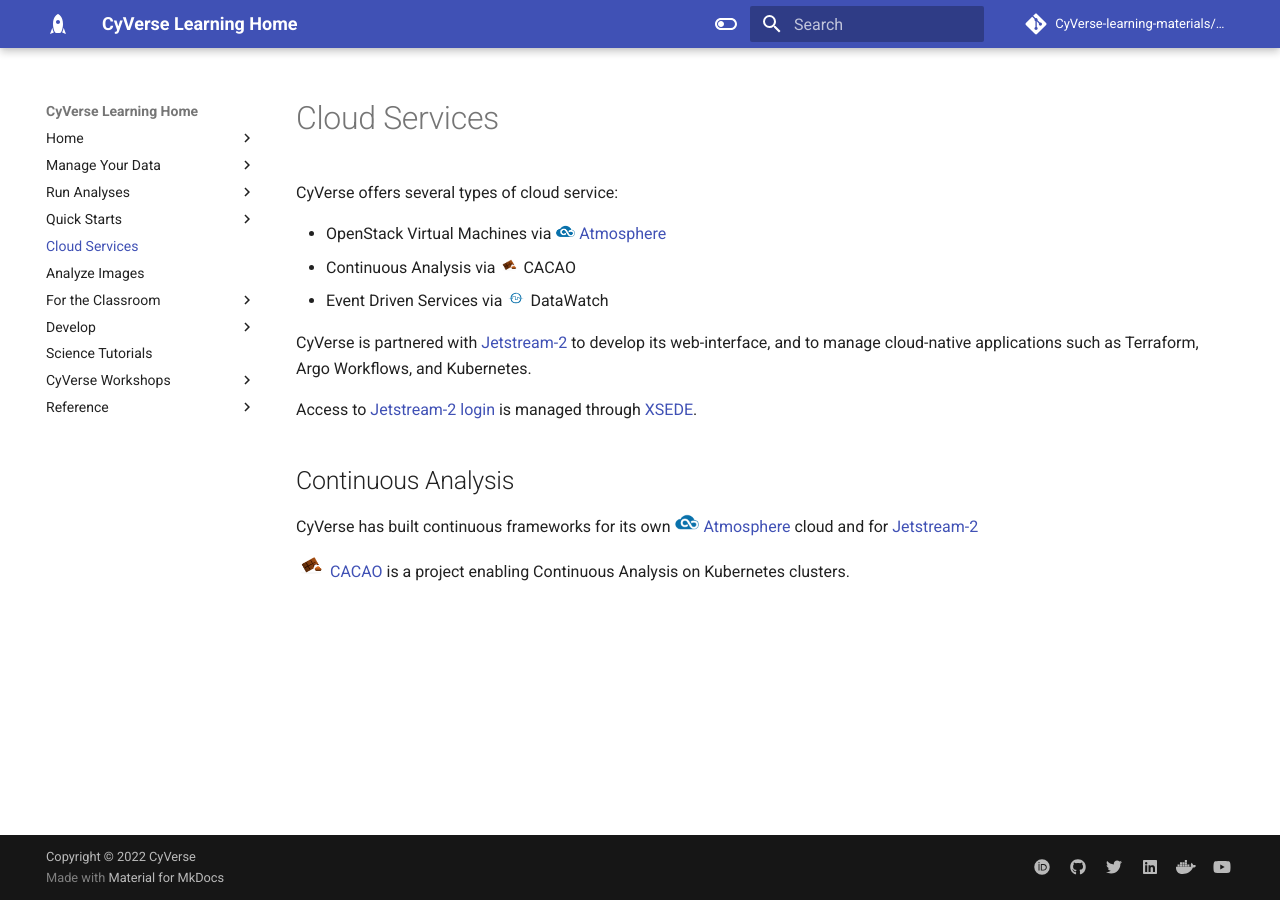
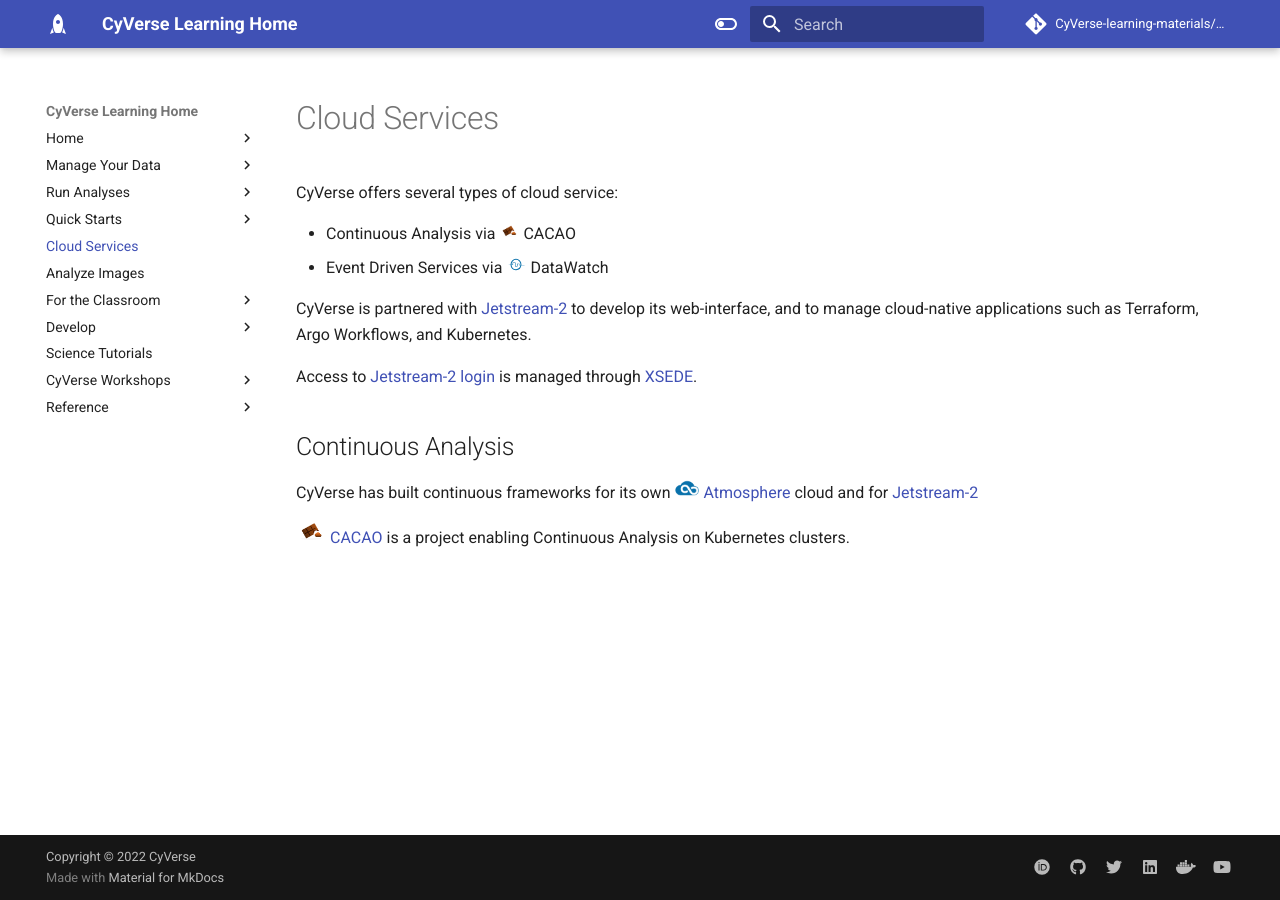
Before and after one commit to CyVerse-learning-materials/learning-materials-home, an MkDocs documentation site: the page built from docs/cloud/index.md, in a window 1280 px wide. Built offline with MkDocs 1.6.1 and Material for MkDocs 9.7.7, drawn with Linux system fonts in a browser that asks for light colours; some web fonts are replaced; a script that is not in the unit is left out; comment, search, counter and statistics services are not loaded; some of the changed lines change nothing that is shown.

Commit message:
Update index.md

```diff
--- a/docs/cloud/index.md
+++ b/docs/cloud/index.md
@@ -2,13 +2,12 @@
 
 CyVerse offers several types of cloud service:
 
-- OpenStack Virtual Machines via [![!](../assets/atmosphere/cacao-04.png "Atmosphere"){ width="20" }](https://user.cyverse.org/services/1) [Atmosphere](https://user.cyverse.org/services/1)
 - Continuous Analysis via ![](../assets/atmosphere/cacao.png){ width="20" } CACAO
 - Event Driven Services via ![](../assets/de/icons/datawatchIcon.svg){ width="20"} DataWatch
 
-CyVerse is partnered with [Jetstream-2](https://jetstream-cloud.org/) to develop its web-interface, and to manage cloud-native applications such as Terraform, Argo Workflows, and Kubernetes.
+CyVerse is partnered with [Jetstream-2](https://jetstream-cloud.org/){target=_blank} to develop its web-interface, and to manage cloud-native applications such as Terraform, Argo Workflows, and Kubernetes.
 
-Access to [Jetstream-2 login](https://use.jetstream-cloud.org/application) is managed through [XSEDE](https://portal.xsede.org).
+Access to [Jetstream-2 login](https://use.jetstream-cloud.org/application){target=_blank} is managed through [XSEDE](https://portal.xsede.org){target=_blank}.
 
 ## Continuous Analysis
 
```
